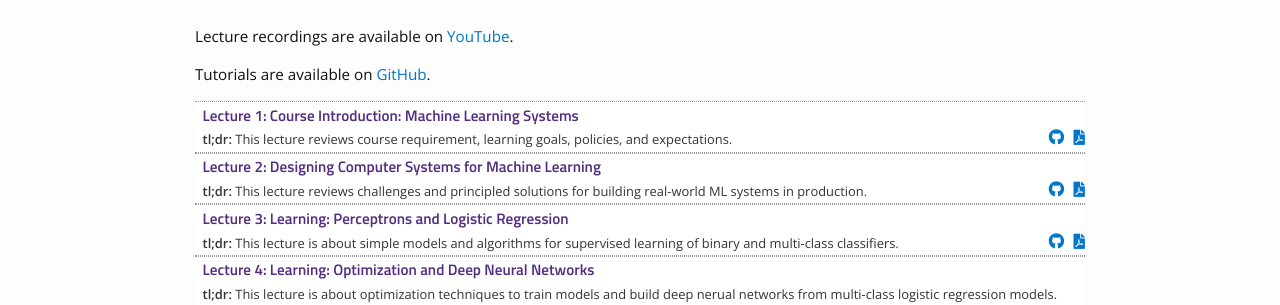
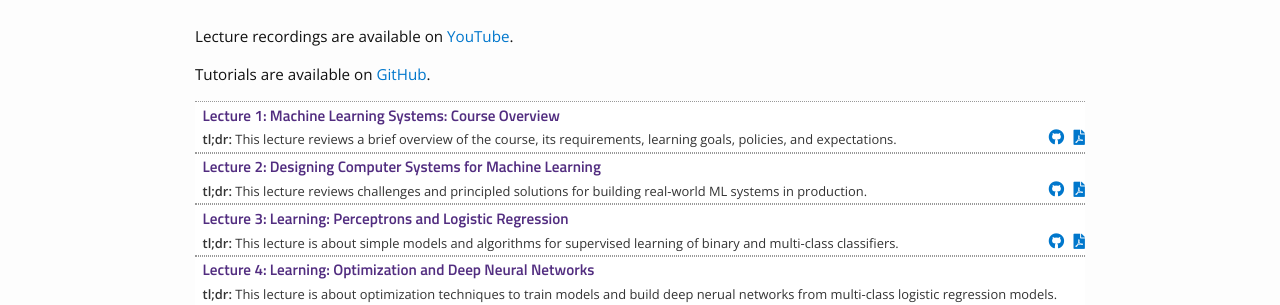
Before and after one commit to pooyanjamshidi/mls, a Jekyll site: the page built from lectures.md, in a window 1280 px wide. Shown: the part 129-434 px from the top of the page. Built offline with Jekyll 4.4.1, drawn with Linux system fonts in a browser that asks for light colours; nearby versions of some CDN libraries.

Commit message:
added lecture 1

```diff
--- a/_data/lectures.yml
+++ b/_data/lectures.yml
@@ -1,7 +1,7 @@
-- title: "Lecture 1: Course Introduction: Machine Learning Systems"
-  filename: csce585-2021-designing-mlsys
+- title: "Lecture 1: Machine Learning Systems: Course Overview"
+  filename: csce585_2022_01_slides_mlsys_course_overview
   dirname: lectures
-  tldr: "This lecture reviews course requirement, learning goals, policies, and expectations."
+  tldr: "This lecture reviews a brief overview of the course, its requirements, learning goals, policies, and expectations."
 
 - title: "Lecture 2: Designing Computer Systems for Machine Learning"
   filename: csce585-2021-designing-mlsys
```
Also changed, not shown: 1 other file.
